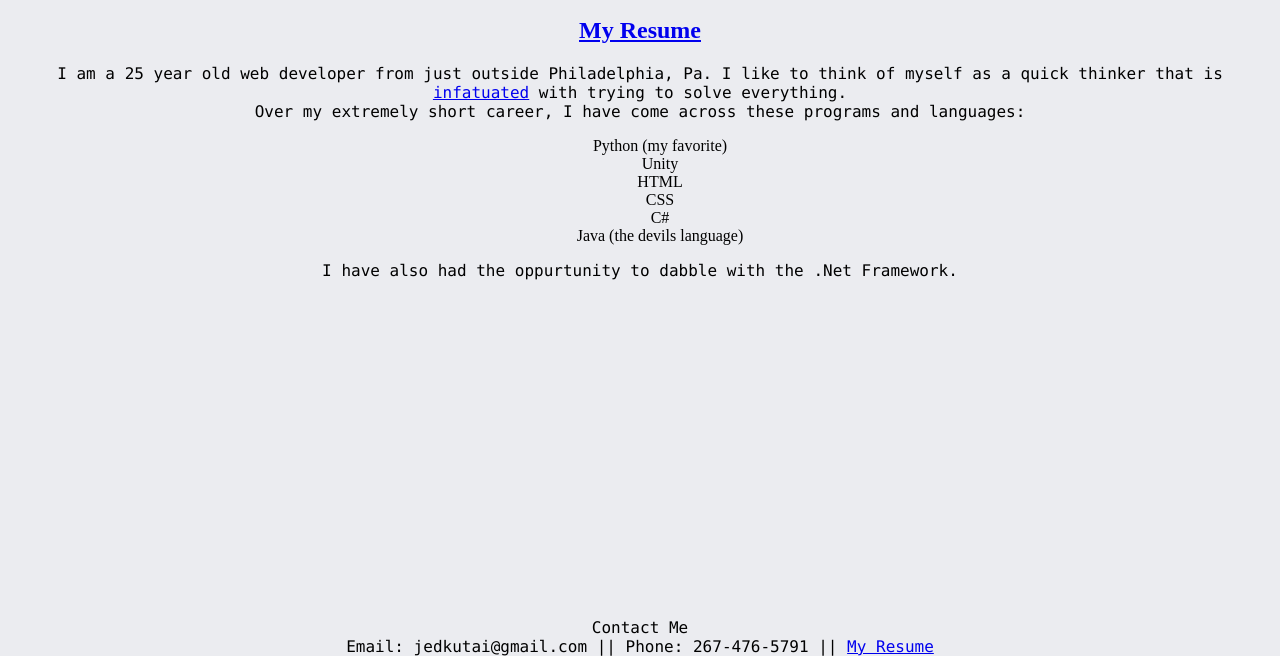
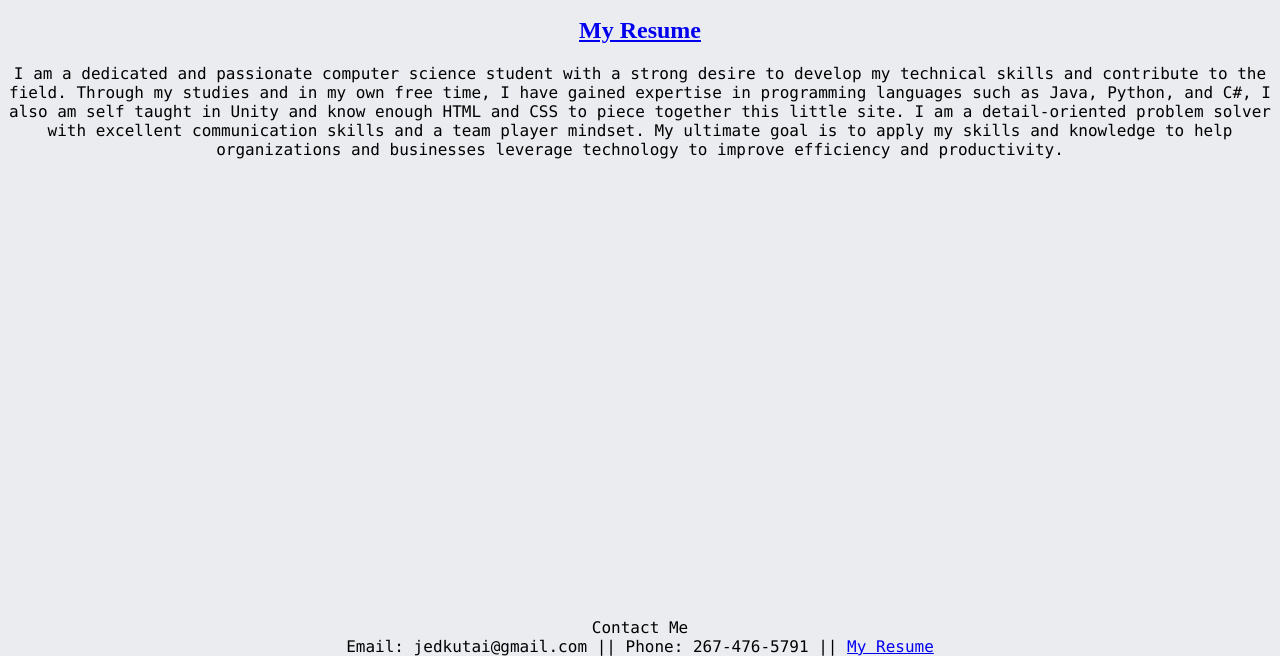
Before and after one commit to jedkutai/jedkutai.github.io, a plain HTML site: page aboutme.html in a window 1280 px wide. Shown: the part 144-800 px from the top of the page. Drawn offline with Linux system fonts and the light colour scheme.

Commit message:
updated about me, removed bigwords

```diff
--- a/aboutme.html
+++ b/aboutme.html
@@ -15,22 +15,9 @@
     </nav>
     <h1>About Me</h1>
     <h2><a href="https://onedrive.live.com/edit.aspx?resid=3C53405AB41D3E5F!14135&ithint=file%2cdocx&authkey=!AJebbSoCT0hysf0" target="_blank">My Resume</a></h2>
-    <p>I am a 25 year old web developer from just outside Philadelphia, Pa.
-        I like to think of myself as a quick thinker that is
-        <a href="bigwords.html" target="_blank">infatuated</a> with
-        trying to solve everything.
+    <p>I am a dedicated and passionate computer science student with a strong desire to develop my technical skills and contribute to the field. Through my studies and in my own free time, I have gained expertise in programming languages such as Java, Python, and C#, I also am self taught in Unity and know enough HTML and CSS to piece together this little site. I am a detail-oriented problem solver with excellent communication skills and a team player mindset. My ultimate goal is to apply my skills and knowledge to help organizations and businesses leverage technology to improve efficiency and productivity.
     </p>
 
-    <p>Over my extremely short career, I have come across these programs and languages:</p>
-    <ul>
-        <li>Python (my favorite)</li>
-        <li>Unity</li>
-        <li>HTML</li>
-        <li>CSS</li>
-        <li>C#</li>
-        <li>Java (the devils language)</li>
-    </ul>
-    <p>I have also had the oppurtunity to dabble with the .Net Framework.</p>
 
 
 
```
Also changed, not shown: bigwords.html (deleted, +0 -26 lines).
